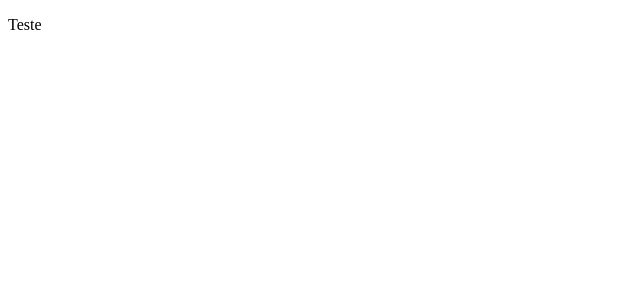
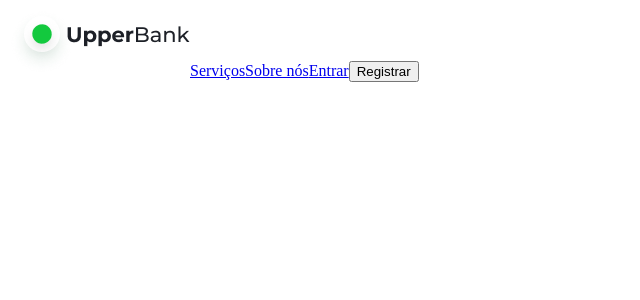
Before and after one commit to GustavoDeSouzaFonseca/UpperBank, a Next.js app in the folder upperbank/: page / in a window 1280 px wide. Shown: the top 300 px of the page, without its empty margins (0-640 px from the left). Built offline with nearby package versions, Linux system fonts and the light colour scheme.

Commit message:
Adicionando pages da navbar contendo servicos, about, entrar, registrar

```diff
--- /dev/null
+++ b/upperbank/src/app/components/navbar.jsx
@@ -0,0 +1,24 @@
+import React from 'react';
+import Link from 'next/link';
+import Image from 'next/image';
+import logotipo from '../../../assets/logotipoHome.png'
+
+function Navbar() {
+  return <div>
+    <Image
+      src={logotipo}
+      alt='logotipo da empresa'
+    />
+
+    <Link href="/servicos"><span className='text-slate-950 no-underline'>Serviços</span></Link>
+    <Link href={"/about"} className='headers-text'>Sobre nós</Link>
+
+    <Link href={"/about"} className='headers-text'>Entrar</Link>
+    <Link href={"/registrar"}>
+      <button>Registrar</button>
+    </Link>
+
+  </div>;
+}
+
+export default Navbar;
--- a/upperbank/src/app/page.tsx
+++ b/upperbank/src/app/page.tsx
@@ -1,7 +1,10 @@
+import Link from "next/link";
+import Navbar from "./components/navbar";
+
 export default function Home() {
   return (
     <main>
-     <p>Teste</p>
+     <Navbar/>
     </main>
   )
 }
--- a/upperbank/tsconfig.json
+++ b/upperbank/tsconfig.json
@@ -22,6 +22,6 @@
       "@/*": ["./src/*"]
     }
   },
-  "include": ["next-env.d.ts", "**/*.ts", "**/*.tsx", ".next/types/**/*.ts"],
+  "include": ["next-env.d.ts", "**/*.ts", "**/*.tsx", ".next/types/**/*.ts", "src/app/components/navbar.jsx"],
   "exclude": ["node_modules"]
 }
```
Also changed, not shown: upperbank/src/app/about/page.jsx (added, +11 -0 lines), upperbank/src/app/registrar/page.jsx (added, +9 -0 lines), upperbank/src/app/servicos/page.jsx (added, +11 -0 lines), upperbank/assets/logotipoHome.png (added).
